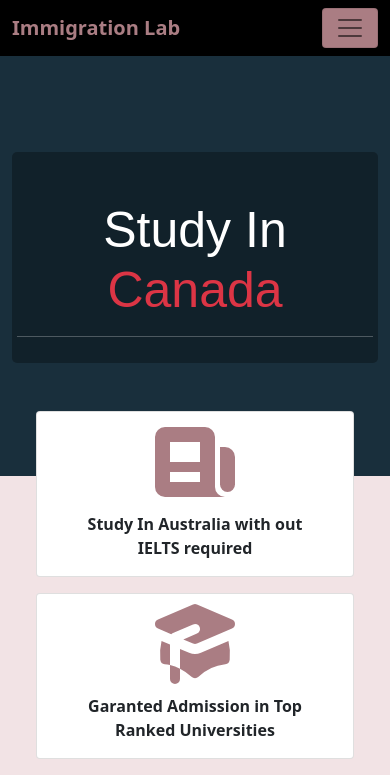
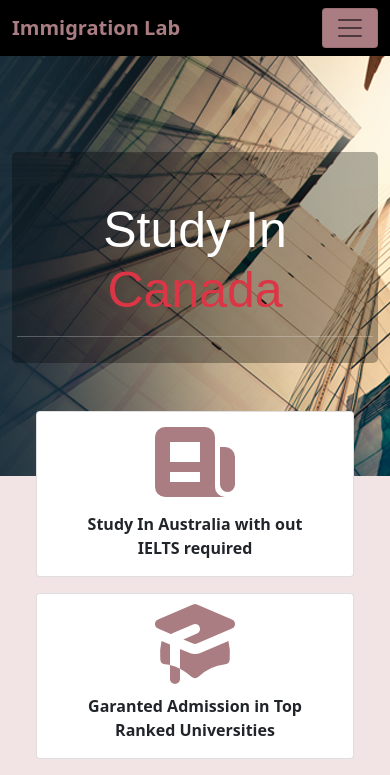
Before and after one commit to istiakhasan/Immigration-Lab, a React (Create React App) app: page / in a window 390 px wide. Shown: the top 775 px of the page. Built offline with nearby package versions, Linux system fonts and the light colour scheme; no server answers.

Commit message:
add media query in banner and not found component

```diff
--- a/src/components/Pages/Home/Banner/Banner.css
+++ b/src/components/Pages/Home/Banner/Banner.css
@@ -51,3 +51,16 @@ article>p{
     font-family: revert;
     font-style: italic;
 }
+
+
+
+/* media query */
+@media only screen and (max-width:786px){
+    .banner-container::after {
+
+        background-position: center;
+
+
+
+    }
+ }
--- a/src/components/Pages/Home/Service/Service.js
+++ b/src/components/Pages/Home/Service/Service.js
@@ -6,7 +6,7 @@ const Service = ({service}) => {
     const {img,title,description,price,id}=service
     const navigate=useNavigate()
     return (
-        <div className='col-md-4'>
+        <div className='col-md-6 col-lg-4'>
             <div className="card service-card border-0 h-100 bg-none p-2">
                 <img src={img} alt="" />
                 <div className="card-body">
```
Also changed, not shown: 1 other file (tests, documents, lock files or other folders).
